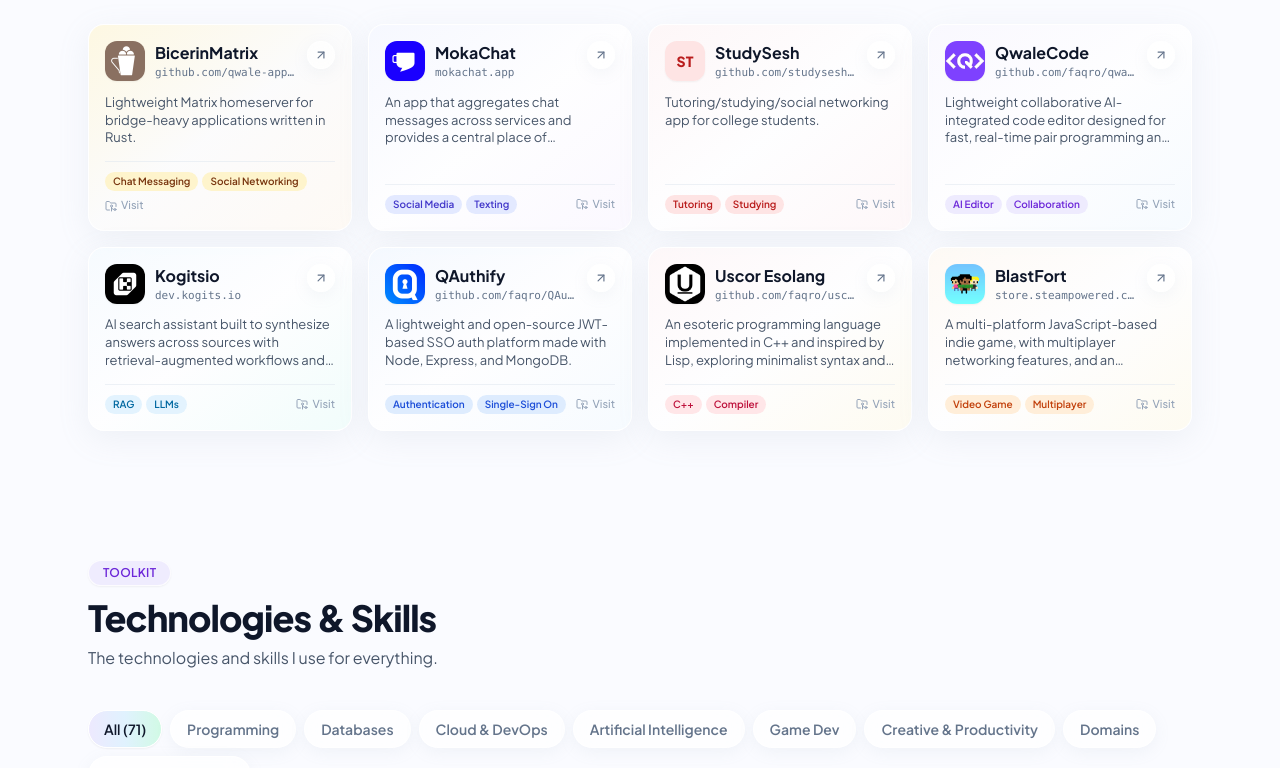
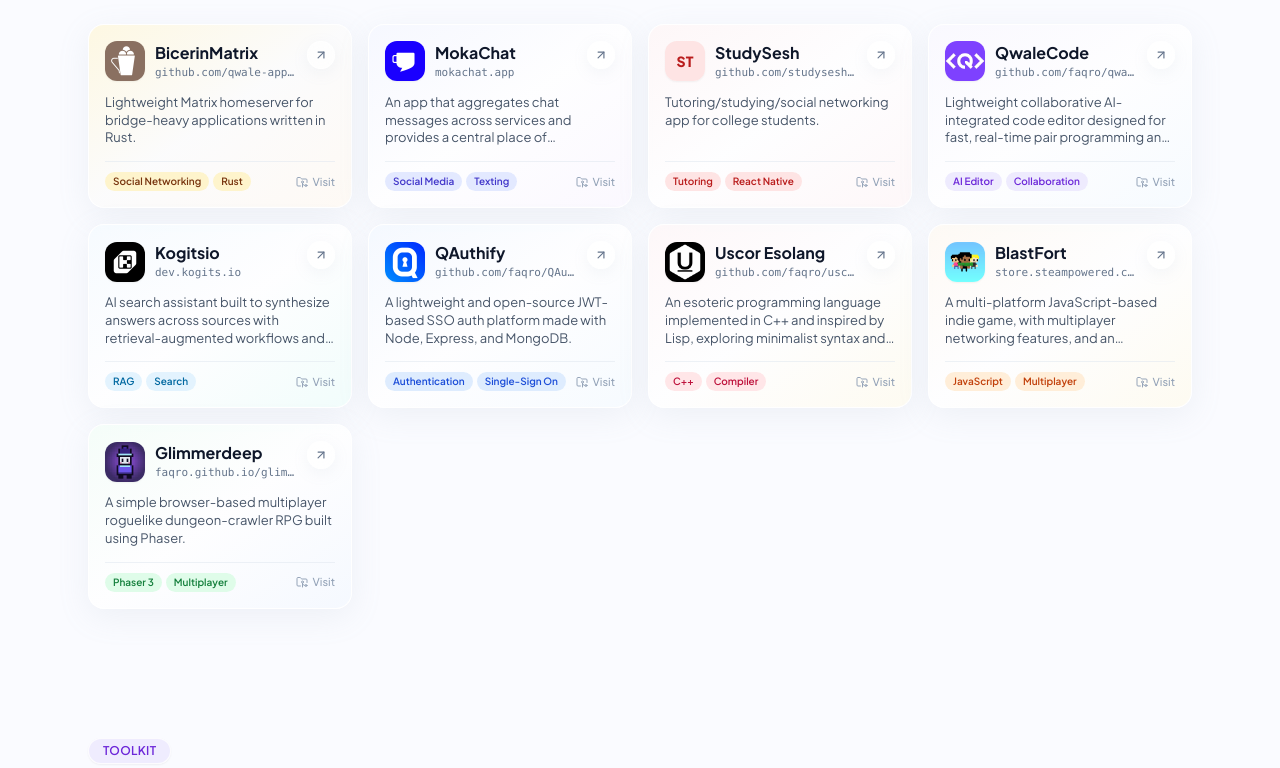
Before and after one commit to faqro/fjan-portfolio, a React (Vite) app: page / in a window 1280 px wide. Shown: the part 2000-2768 px from the top of the page. Built offline with nearby package versions, Linux system fonts and the light colour scheme.

Commit message:
Added glimmerdeep project and Phaser skill

```diff
--- a/src/data/portfolioData.js
+++ b/src/data/portfolioData.js
@@ -1,5 +1,4 @@
 import profilePicture from "@/assets/profilepicture.webp";
-import qwaleLogo from "@/assets/qwale.jpg";
 import qwalecodeLogo from "@/assets/qwalecode.jpg";
 import uscorLogo from "@/assets/uscor.jpg";
 import kogitsioLogo from "@/assets/kogit.jpg";
@@ -7,6 +6,7 @@ import mokaLogo from "@/assets/moka.jpg";
 import bicerinLogo from "@/assets/bicerin.jpg";
 import blastfortLogo from "@/assets/blastfort.jpg";
 import qauthifyLogo from "@/assets/qauthify.jpg";
+import glimmerdeepLogo from "@/assets/glimmerdeep.jpg";
 
 import quentoLogo from "@/assets/xp/quento.jpg";
 import shabodiLogo from "@/assets/xp/shabodi.jpg";
@@ -65,7 +65,7 @@ export const projectsList = [
     description: "Lightweight Matrix homeserver for bridge-heavy applications written in Rust.",
     image: bicerinLogo,
     url: "https://github.com/qwale-app/bicerin-matrix",
-    tags: ["Chat Messaging", "Social Networking", "Rust"],
+    tags: ["Social Networking", "Rust"],
     pastel: "from-amber-200/70 via-stone-100/70 to-orange-100/70",
     accentBadge: "bg-amber-100/90 text-amber-900"
   },
@@ -75,7 +75,7 @@ export const projectsList = [
     description: "An app that aggregates chat messages across services and provides a central place of communication.",
     image: mokaLogo,
     url: "https://mokachat.app/",
-    tags: ["Social Media", "Texting", "Nodejs"],
+    tags: ["Social Media", "Texting"],
     pastel: "from-indigo-100/70 via-white/70 to-purple-100/70",
     accentBadge: "bg-indigo-100/90 text-indigo-700"
   },
@@ -85,7 +85,7 @@ export const projectsList = [
     description: "Tutoring/studying/social networking app for college students.",
     image: null,
     url: "https://github.com/studysesh-app/studysesh",
-    tags: ["Tutoring", "Studying", "React Native"],
+    tags: ["Tutoring", "React Native"],
     pastel: "from-red-100/70 via-white/70 to-rose-100/70",
     accentBadge: "bg-red-100/90 text-red-700"
   },
@@ -96,7 +96,7 @@ export const projectsList = [
       "Lightweight collaborative AI-integrated code editor designed for fast, real-time pair programming and intelligent inline assistance.",
     image: qwalecodeLogo,
     url: "https://github.com/faqro/qwale-code",
-    tags: ["AI Editor", "Collaboration", "TypeScript"],
+    tags: ["AI Editor", "Collaboration"],
     pastel: "from-violet-100/70 via-white/70 to-sky-100/70",
     accentBadge: "bg-violet-100/90 text-violet-700",
   },
@@ -107,7 +107,7 @@ export const projectsList = [
       "AI search assistant built to synthesize answers across sources with retrieval-augmented workflows and clean citations.",
     image: kogitsioLogo,
     url: "https://dev.kogits.io",
-    tags: ["RAG", "LLMs", "Search"],
+    tags: ["RAG", "Search"],
     pastel: "from-sky-100/70 via-white/70 to-teal-100/70",
     accentBadge: "bg-sky-100/90 text-sky-700",
   },
@@ -128,7 +128,7 @@ export const projectsList = [
     description: "A lightweight and open-source JWT-based SSO auth platform made with Node, Express, and MongoDB.",
     image: qauthifyLogo,
     url: "https://github.com/faqro/QAuthify",
-    tags: ["Authentication", "Single-Sign On", "JWT"],
+    tags: ["Authentication", "Single-Sign On"],
     pastel: "from-blue-100/70 via-white/70 to-sky-100/70",
     accentBadge: "bg-blue-100/90 text-blue-700"
   },
@@ -139,7 +139,7 @@ export const projectsList = [
       "An esoteric programming language implemented in C++ and inspired by Lisp, exploring minimalist syntax and custom evaluation.",
     image: uscorLogo,
     url: "https://github.com/faqro/uscor-lang",
-    tags: ["C++", "Compiler", "Lisp-inspired"],
+    tags: ["C++", "Compiler"],
     pastel: "from-rose-100/70 via-white/70 to-amber-100/70",
     accentBadge: "bg-rose-100/90 text-rose-700",
   },
@@ -149,9 +149,19 @@ export const projectsList = [
     description: "A multi-platform JavaScript-based indie game, with multiplayer networking features, and an innovative gameplay concept. Available on Steam, itch.io, and Xbox.",
     image: blastfortLogo,
     url: "https://store.steampowered.com/app/1682790/BlastFort/",
-    tags: ["Video Game", "Multiplayer", "JavaScript"],
+    tags: ["JavaScript", "Multiplayer"],
     pastel: "from-orange-100/70 via-white/70 to-amber-100/70",
     accentBadge: "bg-orange-100/90 text-orange-700"
+  },
+  {
+    name: "Glimmerdeep",
+    subtitle: "faqro.github.io/glimmerdeep",
+    description: "A simple browser-based multiplayer roguelike dungeon-crawler RPG built using Phaser.",
+    image: glimmerdeepLogo,
+    url: "http://faqro.github.io/glimmerdeep",
+    tags: ["Phaser 3", "Multiplayer"],
+    pastel: "from-green-100/70 via-white/70 to-blue-100/70",
+    accentBadge: "bg-green-100/90 text-green-700"
   },
 ];
 
@@ -328,7 +338,7 @@ export const skillCategories = [
     id: "gamedev",
     label: "Game Dev",
     pastel: "bg-amber-100/80 text-amber-800",
-    items: ["Unity", "Godot", "GDevelop", "GameMaker Studio", "Construct"],
+    items: ["Unity", "Godot", "Phaser", "GDevelop", "GameMaker Studio", "Construct"],
   },
   {
     id: "productivity",
@@ -421,6 +431,7 @@ export const skillKeywords = {
 
   Unity: ["game", "3d", "2d", "csharp", "c#", "engine"],
   Godot: ["game", "3d", "2d", "gdscript", "engine"],
+  Phaser: ["game", "2d", "html5", "javascript", "typescript", "js", "ts", "webgl", "canvas", "engine"],
   GDevelop: ["game", "2d", "engine", "no-code"],
   "GameMaker Studio": ["game", "2d", "gml", "engine"],
   Construct: ["game", "2d", "html5", "engine"],
--- a/src/data/skillIcons.jsx
+++ b/src/data/skillIcons.jsx
@@ -61,6 +61,7 @@ import {
   Paintbrush,
   Code2,
   Gamepad2,
+  Joystick,
   Globe,
 } from "lucide-react";
 
@@ -113,6 +114,7 @@ const iconMap = {
 
   Unity: { Icon: SiUnity, color: "text-slate-700", bg: "bg-slate-100/90" },
   Godot: { Icon: SiGodotengine, color: "text-sky-600", bg: "bg-sky-50/90" },
+  Phaser: { Icon: Joystick, color: "text-fuchsia-600", bg: "bg-fuchsia-50/90" },
   GDevelop: { Icon: Gamepad2, color: "text-teal-600", bg: "bg-teal-50/90" },
   "GameMaker Studio": { Icon: SiGamemaker, color: "text-emerald-600", bg: "bg-emerald-50/90" },
   Construct: { Icon: SiConstruct3, color: "text-cyan-600", bg: "bg-cyan-50/90" },
```
Also changed, not shown: src/assets/glimmerdeep.jpg (added).
